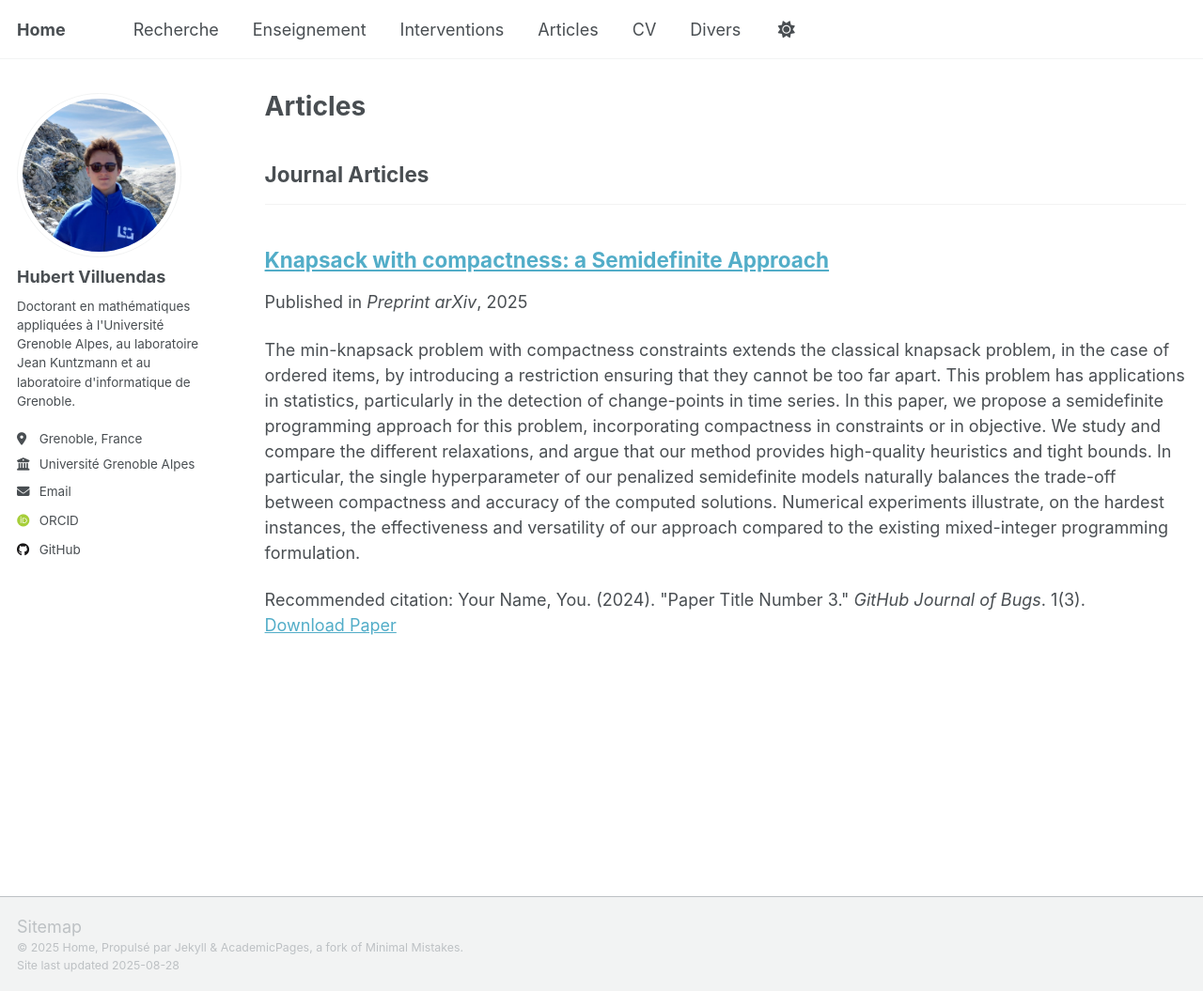
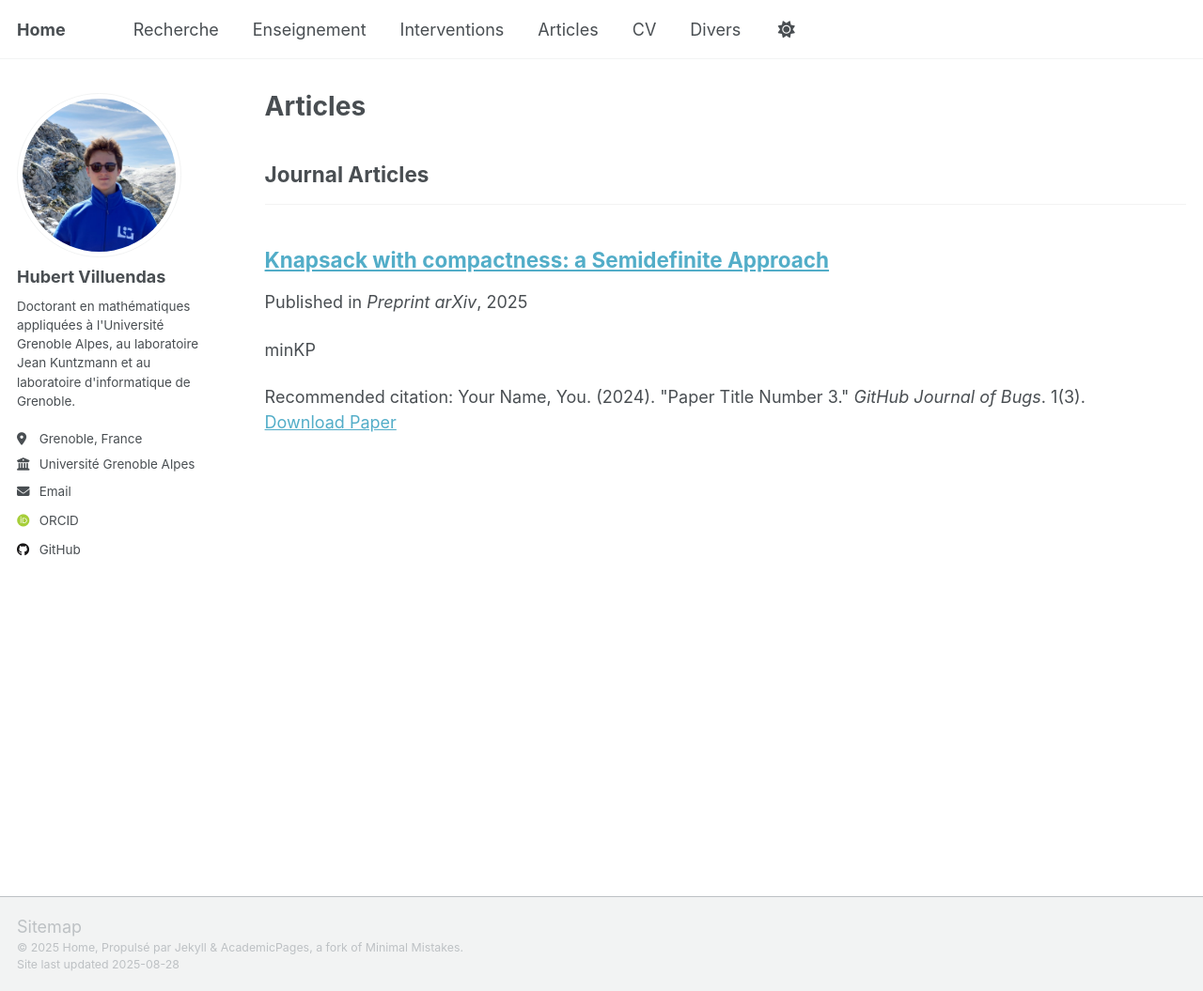
Before and after one commit to HubertVilluendas/hubertvilluendas.github.io, a Jekyll site: the page built from _pages/publications.html, in a window 1280 px wide and 1055 px high. Shown: the whole window at 94% size. Built offline with Jekyll 4.4.1, drawn with Linux system fonts in a browser that asks for light colours; some web fonts are replaced; a script that is not in the unit is left out.

Commit message:
Ajout des articles

```diff
--- a/_publications/2025-Knapsack_with_compactness_a Semidefinite_Approach.md
+++ b/_publications/2025-Knapsack_with_compactness_a Semidefinite_Approach.md
@@ -3,10 +3,10 @@ title: "Knapsack with compactness: a Semidefinite Approach"
 collection: publications
 category: manuscripts
 permalink: /publication/2025-Knapsack_with_compactness_a Semidefinite_Approach
-excerpt: 'The min-knapsack problem with compactness constraints extends the classical knapsack problem, in the case of ordered items, by introducing a restriction ensuring that they cannot be too far apart. This problem has applications in statistics, particularly in the detection of change-points in time series. In this paper, we propose a semidefinite programming approach for this problem, incorporating compactness in constraints or in objective. We study and compare the different relaxations, and argue that our method provides high-quality heuristics and tight bounds. In particular, the single hyperparameter of our penalized semidefinite models naturally balances the trade-off between compactness and accuracy of the computed solutions. Numerical experiments illustrate, on the hardest instances, the effectiveness and versatility of our approach compared to the existing mixed-integer programming formulation.'
+excerpt: 'minKP'
 date: 2025-02-25
 venue: 'Preprint arXiv'
-paperurl: 'https://arxiv.org/pdf/2504.17543'
+paperurl: 'http://hubertvilluendas.github.io/files/MinKPArXiv.pdf'
 citation: 'Your Name, You. (2024). &quot;Paper Title Number 3.&quot; <i>GitHub Journal of Bugs</i>. 1(3).'
 ---
 
```
Also changed, not shown: 1 other file.
